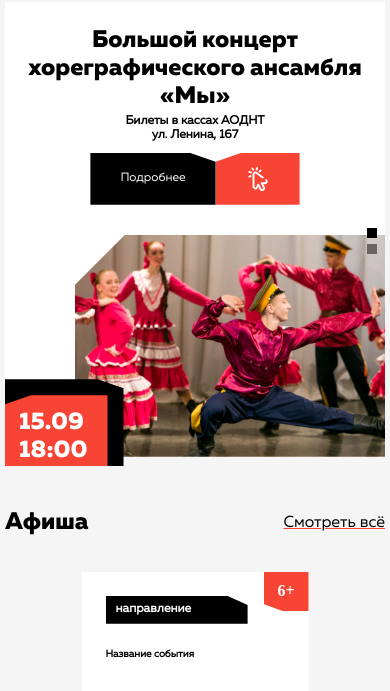
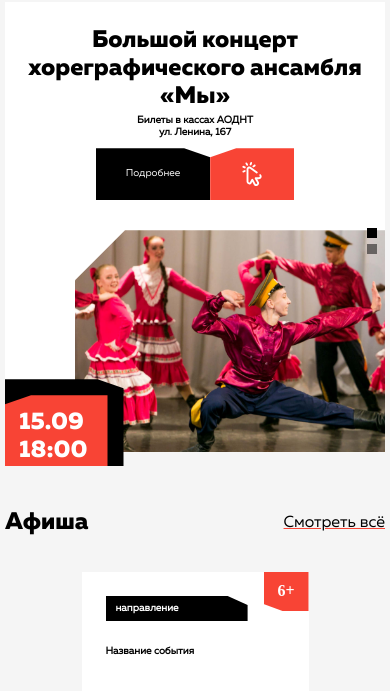
Before and after one commit to LagutaGit/aodnt-test.github.io, a plain HTML site: page index.html in a window 390 px wide. Shown: the part 131-822 px from the top of the page. Drawn offline with nearby package versions, Linux system fonts and the light colour scheme.

Commit message:
Update media.css

```diff
--- a/css/media.css
+++ b/css/media.css
@@ -205,7 +205,10 @@
   }
   .subblock-3 {
     top: 75%;
-}
+  }
+  .zagolovok-14 {
+        font-size: 10px;
+  }
 }
 @media screen and (max-width: 414px) {
   .subblock-3 {
```
